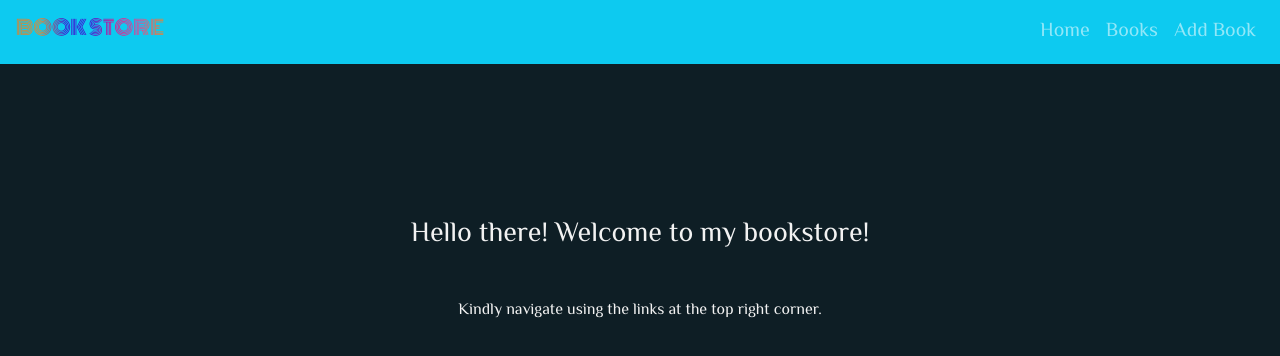
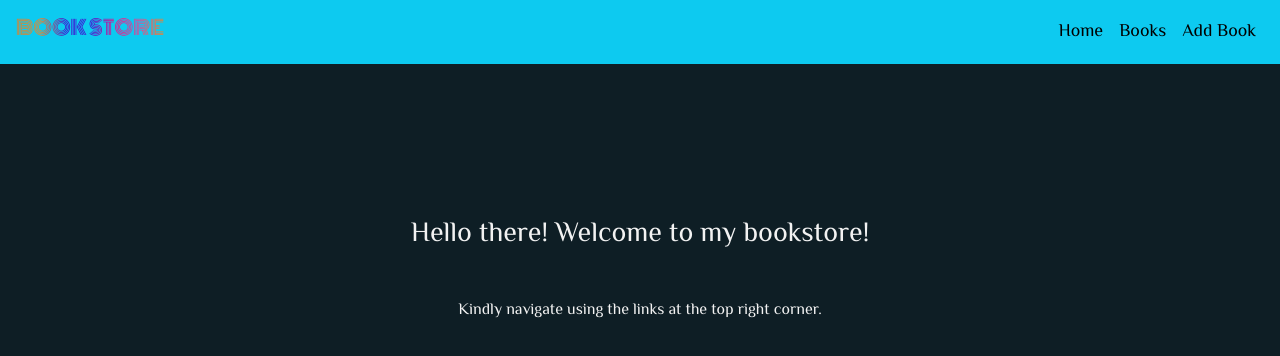
Before and after one commit to ChiomaSarah/PERN-BookstoreApp, a React (Create React App) app: page / in a window 1280 px wide. Shown: the top 356 px of the page. Built offline with nearby package versions, Linux system fonts and the light colour scheme.

Commit message:
add id attribute to nav links

```diff
--- a/src/App.css
+++ b/src/App.css
@@ -16,16 +16,16 @@
       #fa811e);
   -webkit-text-fill-color: transparent;
   color: #ff0080;
-    font-family: "Monoton", cursive;
+  font-family: "Monoton", cursive;
 }
 
-.nav-item-link {
+#navbar-list {
   font-size: 20px;
   color: #000;
   font-family: "El Messiri", sans-serif;
 }
 
-.nav-item-link:hover {
+#navbar-list:hover {
   color: white;
 }
 
@@ -39,16 +39,17 @@ body {
   font-family: "El Messiri", sans-serif;
 }
 
-.pagination > li > a {
+.pagination>li>a {
   background-color: #5bc0de;
   color: #000;
   margin-top: 20px;
   padding: 0.7em;
 }
-.pagination > li > a:focus,
-.pagination > li > a:hover,
-.pagination > li > span:focus,
-.pagination > li > span:hover {
+
+.pagination>li>a:focus,
+.pagination>li>a:hover,
+.pagination>li>span:focus,
+.pagination>li>span:hover {
   color: #000;
   background-color: #fff;
   border-color: #ddd;
--- a/src/components/Navbar.jsx
+++ b/src/components/Navbar.jsx
@@ -1,5 +1,6 @@
 import React, { useState } from "react";
 import { Link } from "react-router-dom";
+import useToken from "../useToken";
 
 function Navbar() {
   const [isOpen, setIsOpen] = useState(false);
@@ -15,7 +16,7 @@ function Navbar() {
   return (
     <nav className="navbar navbar-expand-lg navbar-dark bg-info">
       <Link to="/" onClick={closeMenu}>
-        <h3 className="text-dark navbar-brand">BOOK STORE</h3>
+        <h3 className="text-light navbar-brand">BOOK STORE</h3>
       </Link>
 
       <button
@@ -29,17 +30,37 @@ function Navbar() {
       <div className={`collapse navbar-collapse ${isOpen ? "show" : ""}`}>
         <ul className="navbar-nav ml-auto mt-2 mt-lg-0">
           <li className="nav-item">
-            <Link to="/" className="nav-link nav-item-link" onClick={closeMenu}>
+            <Link
+              to="/"
+              className="nav-link"
+              id="navbar-list"
+              onClick={closeMenu}
+              style={{ fontSize: "18px" }}
+            >
               Home
             </Link>
           </li>
+
           <li className="nav-item">
-            <Link to="/books" className="nav-link nav-item-link" onClick={closeMenu}>
+            <Link
+              to="/books"
+              className="nav-link"
+              id="navbar-list"
+              onClick={closeMenu}
+              style={{ fontSize: "18px" }}
+            >
               Books
             </Link>
           </li>
+
           <li className="nav-item">
-            <Link to="/add-book" className="nav-link nav-item-link" onClick={closeMenu}>
+            <Link
+              to="/add-book"
+              className="nav-link"
+              id="navbar-list"
+              onClick={closeMenu}
+              style={{ fontSize: "18px" }}
+            >
               Add Book
             </Link>
           </li>
@@ -48,5 +69,4 @@ function Navbar() {
     </nav>
   );
 }
-
 export default Navbar;
```
